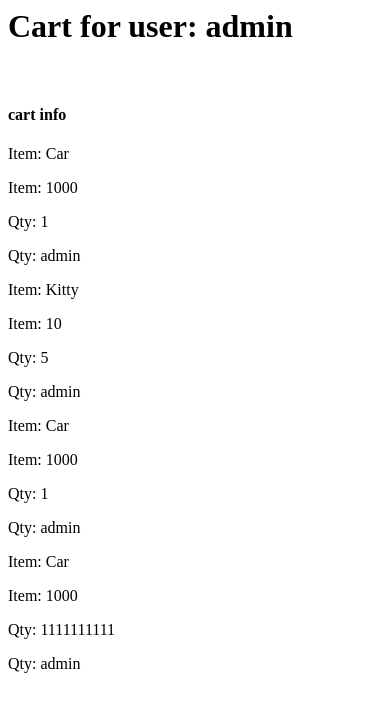
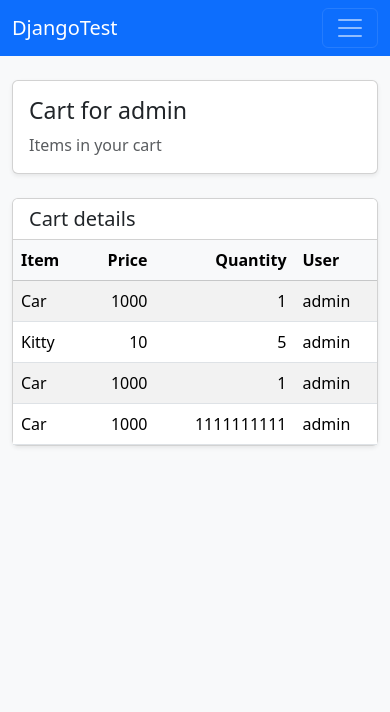
Before and after one commit to chhaipov/brokenshop, a Django app: page /cart/ in a window 390 px wide. Shown: the top 712 px of the page. Run offline with Django 5.2, Linux system fonts and the light colour scheme; a user stored in the database is signed in; data comes from the database, SQL or seed files in the repository; both versions use the stored data as it was after the commit.

Commit message:
AI generated html :D

```diff
--- /dev/null
+++ b/dapp/templates/base.html
@@ -0,0 +1,51 @@
+<!DOCTYPE html>
+<html lang="en">
+<head>
+    <meta charset="UTF-8">
+    <meta name="viewport" content="width=device-width, initial-scale=1">
+    <title>{% block title %}DjangoTest{% endblock %}</title>
+    <link href="https://cdn.jsdelivr.net/npm/bootstrap@5.3.3/dist/css/bootstrap.min.css" rel="stylesheet"
+          integrity="sha384-QWTKZyjpPEjISv5WaRU9OFeRpok6YctnYmDr5pNlyT2bRjXh0JMhjY6hW+ALEwIH" crossorigin="anonymous">
+</head>
+<body class="bg-light">
+<nav class="navbar navbar-expand-lg navbar-dark bg-primary mb-4">
+    <div class="container">
+        <a class="navbar-brand" href="/hello/">DjangoTest</a>
+        <button class="navbar-toggler" type="button" data-bs-toggle="collapse" data-bs-target="#navbarNav"
+                aria-controls="navbarNav" aria-expanded="false" aria-label="Toggle navigation">
+            <span class="navbar-toggler-icon"></span>
+        </button>
+        <div class="collapse navbar-collapse" id="navbarNav">
+            <ul class="navbar-nav ms-auto">
+                <li class="nav-item">
+                    <a class="nav-link" href="/hello/">Hello</a>
+                </li>
+                <li class="nav-item">
+                    <a class="nav-link" href="/item/">Items</a>
+                </li>
+                <li class="nav-item">
+                    <a class="nav-link" href="/cart/">Cart</a>
+                </li>
+                <li class="nav-item">
+                    <a class="nav-link" href="/profile/">Profile</a>
+                </li>
+                <li class="nav-item">
+                    <a class="nav-link" href="/register/">Register</a>
+                </li>
+                <li class="nav-item">
+                    <a class="nav-link" href="/login/">Login</a>
+                </li>
+            </ul>
+        </div>
+    </div>
+</nav>
+
+<main class="container pb-5">
+    {% block content %}{% endblock %}
+</main>
+
+<script src="https://cdn.jsdelivr.net/npm/bootstrap@5.3.3/dist/js/bootstrap.bundle.min.js"
+        integrity="sha384-YvpcrYf0tY3lHB60NNkmXc5s9fDVZLESaAA55NDzOxhy9GkcIdslK1eN7N6jIeHz"
+        crossorigin="anonymous"></script>
+</body>
+</html>
--- a/dapp/templates/cart.html
+++ b/dapp/templates/cart.html
@@ -1,19 +1,46 @@
-<h1> Cart for user: {{ user }}</h1>
-<br>
-<h4> cart info </h4>
-{% for item in cart_items %}
-<p> Item: {{ item.item.name }}</p>
-<p> Item: {{ item.item.price }}</p>
-<p> Qty: {{ item.quantity }}</p>
-<p> Qty: {{ item.user }}</p>
-{% endfor %}
+{% extends "base.html" %}
 
-<!--<h1> Cart for user: {{ user }}</h1>-->
-<!--<br>-->
-<!--<h4> cart info </h4>-->
-<!--{% for item in cart_items %}-->
-<!--<form action="/cart/" method="POST">-->
-<!--<input type="text" value="{{ item.item.name }}" name="name" >-->
-<!--<input type="text" value="{{ item.quantity }}" name="name" >-->
-<!--</form>-->
-<!--{% endfor %}-->
+{% block title %}Cart — DjangoTest{% endblock %}
+
+{% block content %}
+<div class="card shadow-sm">
+    <div class="card-body">
+        <h1 class="h3 card-title">Cart for {{ user }}</h1>
+        <p class="text-muted mb-0">Items in your cart</p>
+    </div>
+</div>
+
+<div class="card shadow-sm mt-4">
+    <div class="card-header bg-white">
+        <h2 class="h5 mb-0">Cart details</h2>
+    </div>
+    <div class="card-body p-0">
+        {% if cart_items %}
+        <div class="table-responsive">
+            <table class="table table-striped table-hover mb-0">
+                <thead class="table-light">
+                <tr>
+                    <th scope="col">Item</th>
+                    <th scope="col" class="text-end">Price</th>
+                    <th scope="col" class="text-end">Quantity</th>
+                    <th scope="col">User</th>
+                </tr>
+                </thead>
+                <tbody>
+                {% for item in cart_items %}
+                <tr>
+                    <td>{{ item.item.name }}</td>
+                    <td class="text-end">{{ item.item.price }}</td>
+                    <td class="text-end">{{ item.quantity }}</td>
+                    <td>{{ item.user }}</td>
+                </tr>
+                {% endfor %}
+                </tbody>
+            </table>
+        </div>
+        {% else %}
+        <p class="text-muted p-3 mb-0">Your cart is empty.</p>
+        {% endif %}
+    </div>
+</div>
+{% endblock %}
--- a/dapp/views.py
+++ b/dapp/views.py
@@ -1,7 +1,8 @@
 from django.shortcuts import render, redirect
 from django.http import HttpResponse # import
-from django.contrib.auth import authenticate, login, logout
+from django.contrib.auth import authenticate, login, logout, update_session_auth_hash
 from django.contrib.auth.decorators import login_required
+from django.contrib.auth.models import User
 from .models import Item, CartItem
 
 
@@ -60,3 +61,38 @@ def login_view(request):
             return redirect("/hello/")
         else:
             return HttpResponse("Invalid login details given.")
+
+def register_view(request):
+    if request.method == "GET":
+        return render(request, "register.html")
+    if request.method == "POST":
+        username = request.POST.get("username")
+        password = request.POST.get("password")
+        email = request.POST.get("email")
+        User.objects.create_user(username=username, password=password, email=email)
+        return redirect("/login/")
+
+@login_required(login_url="/login/")
+def profile_view(request):
+    if request.method == "POST":
+        user = request.user # logined user
+
+        username = request.POST.get("username")
+        email = request.POST.get("email")
+        new_password = request.POST.get("new_password")
+
+        user.username = username
+        user.email = email
+        user.save()
+
+        if new_password:
+            user.set_password(new_password) # no old password check
+            user.save()
+            update_session_auth_hash(request, user) # keep user logged in
+
+        return redirect("/profile/")
+
+    user = request.user # logined user
+    context = {}
+    context["user"] = user
+    return render(request, "profile.html", context)
--- a/dproject/settings.py
+++ b/dproject/settings.py
@@ -26,7 +26,11 @@ SECRET_KEY = 'django-insecure-0*jyfx(-amhqqaaq7gyvv%1#@$4p972@-z-ul-_r_5ml#-olak
 DEBUG = True
 
 ALLOWED_HOSTS = ["*"]
+SESSION_COOKIE_SAMESITE = 'None'
+SESSION_COOKIE_SECURE = True
 
+CSRF_COOKIE_SAMESITE = 'None'
+CSRF_COOKIE_SECURE = True
 
 # Application definition
 
--- a/dproject/urls.py
+++ b/dproject/urls.py
@@ -23,6 +23,8 @@ urlpatterns = [
     path('index/', views.index_view, name='index'),
     path('hello/', views.hello_view, name='hello'),
     path('login/', views.login_view, name='login'),
+    path('register/', views.register_view, name='register'),
+    path('profile/', views.profile_view, name='profile'),
     path("cart/", views.cart_view, name="cart"),
     path('item/', views.item_view, name="item"),
     # set view to be accessed by route
```
Also changed, not shown: dapp/templates/hello.html (+39 -6 lines), dapp/templates/item.html (+35 -11 lines), dapp/templates/login.html (+27 -6 lines), dapp/templates/profile.html (added, +33 -0 lines), dapp/templates/register.html (added, +31 -0 lines), db.sqlite3.
